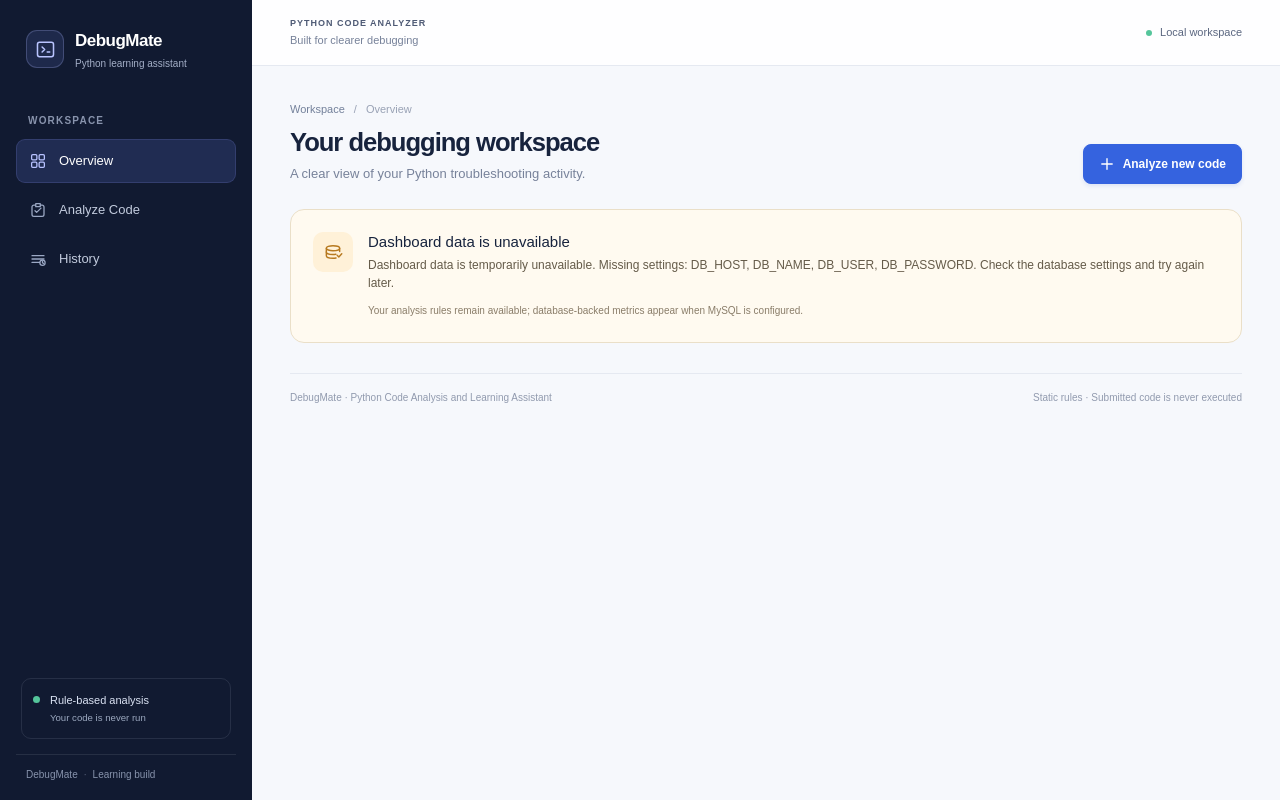
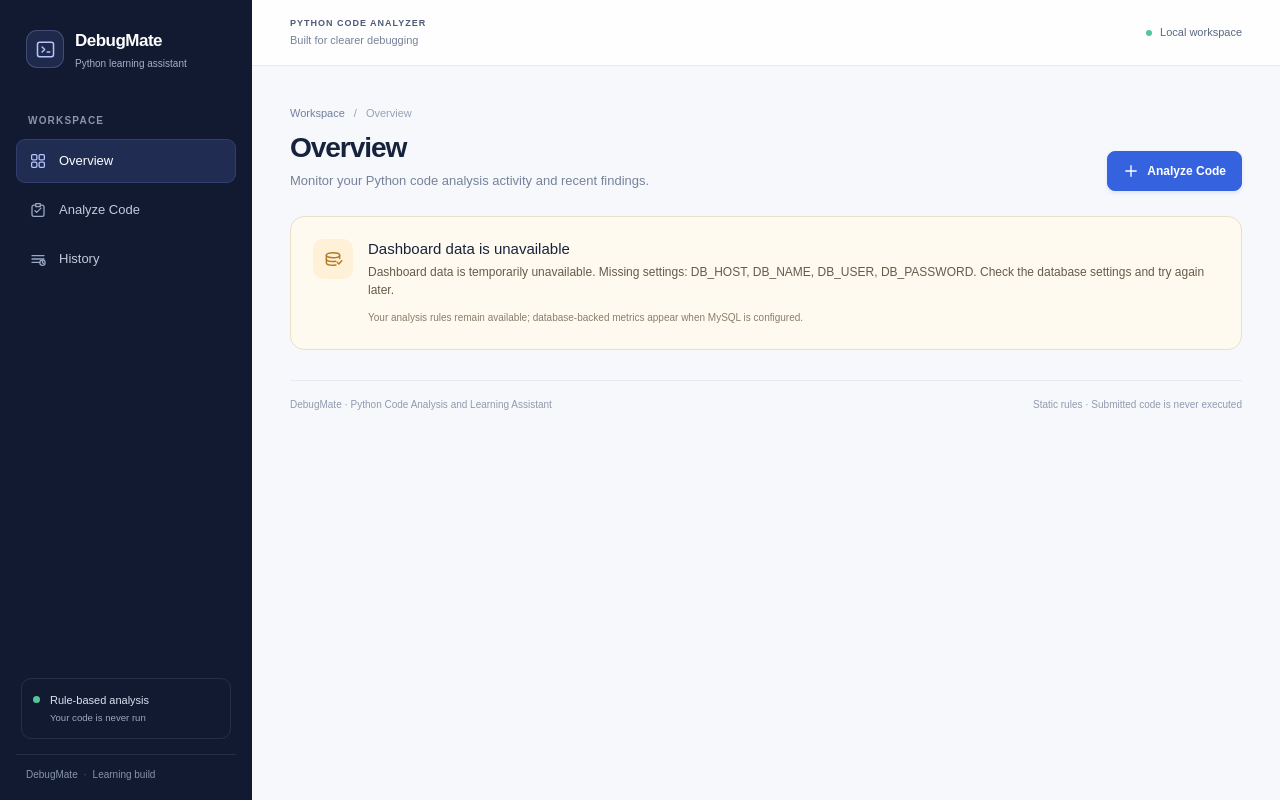
Before and after one commit to bhakti-wagh/DebugMate, a Flask app: page /dashboard in a window 1280 px wide. Run offline with Flask 3, Linux system fonts and the light colour scheme.

Commit message:
update the files

```diff
--- a/database.py
+++ b/database.py
@@ -5,6 +5,7 @@ stores it. Database settings are read from the process environment.
 """
 
 import os
+import re
 
 
 class DatabaseError(Exception):
@@ -92,7 +93,16 @@ def get_dashboard_stats():
             """SELECT COUNT(*) AS total,
                       COUNT(DISTINCT error_type) AS distinct_error_types,
                       COALESCE(SUM(CASE WHEN status = 'supported' THEN 1 ELSE 0 END), 0) AS recognized,
-                      COALESCE(SUM(CASE WHEN status IN ('unknown', 'malformed') THEN 1 ELSE 0 END), 0) AS uncertain
+                      COALESCE(SUM(CASE WHEN status IN ('unknown', 'malformed') THEN 1 ELSE 0 END), 0) AS uncertain,
+                      COALESCE(SUM(CASE WHEN SUBSTRING_INDEX(explanation, ' ', 1) REGEXP '^[0-9]+$'
+                                         AND SUBSTRING_INDEX(explanation, ' ', 2) REGEXP '^[0-9]+ detected$'
+                                        THEN CAST(SUBSTRING_INDEX(explanation, ' ', 1) AS UNSIGNED)
+                                        ELSE 0 END), 0) AS total_issues,
+                      COALESCE(SUM(CASE WHEN SUBSTRING_INDEX(explanation, ' ', 1) REGEXP '^[0-9]+$'
+                                         AND SUBSTRING_INDEX(explanation, ' ', 2) REGEXP '^[0-9]+ detected$'
+                                        THEN 1 ELSE 0 END), 0) AS issue_count_records,
+                      COALESCE(SUM(CASE WHEN created_at >= DATE_SUB(CURRENT_TIMESTAMP, INTERVAL 7 DAY)
+                                        THEN 1 ELSE 0 END), 0) AS recent
                FROM debug_history"""
         )
         summary = cursor.fetchone()
@@ -110,6 +120,9 @@ def get_dashboard_stats():
             "distinct_error_types": summary["distinct_error_types"],
             "recognized": summary["recognized"],
             "uncertain": summary["uncertain"],
+            "total_issues": summary["total_issues"],
+            "issue_count_records": summary["issue_count_records"],
+            "recent": summary["recent"],
             "by_error_type": by_error_type,
             "recent_analyses": recent_analyses,
         }
@@ -129,7 +142,18 @@ def _fetch_recent(cursor, limit):
              LIMIT %s"""
     bounded_limit = max(1, min(int(limit), 200))
     cursor.execute(sql, (bounded_limit,))
-    return cursor.fetchall()
+    rows = cursor.fetchall()
+    for row in rows:
+        row["issue_count"] = _issue_count_from_summary(row.get("explanation"))
+    return rows
+
+
+def _issue_count_from_summary(explanation):
+    """Read the count from summaries written by the static analyzer."""
+    if not isinstance(explanation, str):
+        return None
+    match = re.match(r"^(\d+) detected issues? \(", explanation)
+    return int(match.group(1)) if match else None
 
 
 def _close(resource):
--- a/static/css/style.css
+++ b/static/css/style.css
@@ -286,3 +286,16 @@ svg { width: 20px; height: 20px; fill: none; stroke: currentColor; stroke-width:
 @media (prefers-reduced-motion: reduce) {
   *, *::before, *::after { scroll-behavior: auto !important; transition-duration: .01ms !important; animation-duration: .01ms !important; }
 }
+
+/* Small refinements for the demonstration workspace */
+.main-content { padding-top: 39px; }
+.page-heading h1 { font-size: clamp(27px, 2.2vw, 32px); }
+.metric-card, .panel { box-shadow: 0 4px 16px rgba(25, 43, 79, .045); }
+.metric-card:hover { border-color: #d7e0f5; }
+.data-table tbody tr:hover { background: #f8faff; }
+.code-input { tab-size: 4; }
+.history-panel .table-responsive { max-width: 100%; }
+@media (max-width: 700px) {
+  .main-content { padding-top: 24px; }
+  .page-heading h1 { font-size: 24px; }
+}
--- a/templates/dashboard.html
+++ b/templates/dashboard.html
@@ -1,9 +1,9 @@
 {% extends "base.html" %}
 {% block title %}Overview{% endblock %}
 {% block crumb_label %}Overview{% endblock %}
-{% block page_title %}Your debugging workspace{% endblock %}
-{% block page_description %}A clear view of your Python troubleshooting activity.{% endblock %}
-{% block page_action %}<a class="btn btn-primary app-primary-button" href="{{ url_for('home') }}"><svg viewBox="0 0 20 20" aria-hidden="true"><path d="M10 3.5v13M3.5 10h13"/></svg>Analyze new code</a>{% endblock %}
+{% block page_title %}Overview{% endblock %}
+{% block page_description %}Monitor your Python code analysis activity and recent findings.{% endblock %}
+{% block page_action %}<a class="btn btn-primary app-primary-button" href="{{ url_for('home') }}"><svg viewBox="0 0 20 20" aria-hidden="true"><path d="M10 3.5v13M3.5 10h13"/></svg>Analyze Code</a>{% endblock %}
 {% block content %}
   {% if database_message %}
     <div class="database-state" role="status"><span class="state-icon"><svg viewBox="0 0 24 24" aria-hidden="true"><path d="M4 7.5c0-1.7 3.6-3 8-3s8 1.3 8 3-3.6 3-8 3-8-1.3-8-3Z"/><path d="M4 7.5v9c0 1.7 3.6 3 8 3 1.3 0 2.5-.1 3.6-.3M20 7.5v4"/><path d="M4 12c0 1.7 3.6 3 8 3 1.2 0 2.4-.1 3.4-.3M17 16l2 2 3.5-4"/></svg></span><div><h2>Dashboard data is unavailable</h2><p>{{ database_message }}</p><small>Your analysis rules remain available; database-backed metrics appear when MySQL is configured.</small></div></div>
@@ -12,7 +12,7 @@
       <article class="metric-card"><div class="metric-top"><span>Total analyses</span><span class="metric-icon icon-blue"><svg viewBox="0 0 24 24" aria-hidden="true"><path d="M7 4.5h10A2.5 2.5 0 0 1 19.5 7v13H4.5V7A2.5 2.5 0 0 1 7 4.5Z"/><path d="M8 9h8M8 13h8M8 17h5"/></svg></span></div><strong>{{ stats.total }}</strong><small>Saved code analyses</small></article>
       <article class="metric-card"><div class="metric-top"><span>Distinct issue categories</span><span class="metric-icon icon-violet"><svg viewBox="0 0 24 24" aria-hidden="true"><circle cx="7" cy="7" r="3"/><circle cx="17" cy="7" r="3"/><circle cx="7" cy="17" r="3"/><circle cx="17" cy="17" r="3"/></svg></span></div><strong>{{ stats.distinct_error_types }}</strong><small>Categories seen in your history</small></article>
       <article class="metric-card"><div class="metric-top"><span>Analyzed</span><span class="metric-icon icon-green"><svg viewBox="0 0 24 24" aria-hidden="true"><path d="M12 3.5 20 7v5c0 4.4-3.2 7.5-8 9-4.8-1.5-8-4.6-8-9V7l8-3.5Z"/><path d="m8.5 12 2.3 2.3 4.7-5"/></svg></span></div><strong>{{ stats.recognized }}</strong><small>Passed static parsing</small></article>
-      <article class="metric-card"><div class="metric-top"><span>Needs review</span><span class="metric-icon icon-amber"><svg viewBox="0 0 24 24" aria-hidden="true"><path d="m12 4 9 16H3L12 4Z"/><path d="M12 9v5m0 3h.01"/></svg></span></div><strong>{{ stats.uncertain }}</strong><small>Unknown or incomplete input</small></article>
+      <article class="metric-card"><div class="metric-top"><span>Issues detected</span><span class="metric-icon icon-amber"><svg viewBox="0 0 24 24" aria-hidden="true"><path d="m12 4 9 16H3L12 4Z"/><path d="M12 9v5m0 3h.01"/></svg></span></div><strong>{{ stats.total_issues }}</strong><small>From {{ stats.issue_count_records }} records with issue counts</small></article>
     </section>
     <div class="overview-grid">
       <section class="panel breakdown-panel" aria-labelledby="breakdown-title">
@@ -22,7 +22,7 @@
       </section>
       <section class="panel recent-panel" aria-labelledby="recent-title">
         <div class="panel-heading compact-heading"><div><h2 id="recent-title">Recent analyses</h2><p>Your latest troubleshooting activity</p></div><a class="text-link" href="{{ url_for('history') }}">View history <span aria-hidden="true">→</span></a></div>
-        {% if stats.recent_analyses %}<div class="table-responsive"><table class="table data-table mb-0"><thead><tr><th scope="col">Issue category</th><th scope="col">Status</th><th scope="col">Submitted</th></tr></thead><tbody>{% for row in stats.recent_analyses %}<tr><td><strong>{{ row.error_type or 'Unidentified' }}</strong><small>{{ row.error_text|truncate(62, true, '…') }}</small></td><td><span class="table-status status-{{ row.status }}">{{ row.status|replace('_', ' ')|title }}</span></td><td class="timestamp-cell">{{ row.created_at }}</td></tr>{% endfor %}</tbody></table></div>
+        {% if stats.recent_analyses %}<div class="table-responsive"><table class="table data-table mb-0"><thead><tr><th scope="col">Issue category</th><th scope="col">Status</th><th scope="col">Issues</th><th scope="col">Submitted</th></tr></thead><tbody>{% for row in stats.recent_analyses %}<tr><td><strong>{{ row.error_type or 'Unidentified' }}</strong><small>{{ row.error_text|truncate(62, true, '…') }}</small></td><td><span class="table-status status-{{ row.status }}">{{ row.status|replace('_', ' ')|title }}</span></td><td>{{ row.issue_count if row.issue_count is not none else 'Not recorded' }}</td><td class="timestamp-cell">{{ row.created_at }}</td></tr>{% endfor %}</tbody></table></div>
         {% else %}<div class="empty-state"><span class="empty-icon"><svg viewBox="0 0 24 24" aria-hidden="true"><path d="M7 4.5h10A2.5 2.5 0 0 1 19.5 7v13H4.5V7A2.5 2.5 0 0 1 7 4.5Z"/><path d="M8 10h8M8 14h5"/></svg></span><strong>No analyses yet</strong><span>Your recent code analyses will appear here.</span><a class="text-link" href="{{ url_for('home') }}">Analyze your first code sample <span aria-hidden="true">→</span></a></div>{% endif %}
       </section>
     </div>
--- a/templates/history.html
+++ b/templates/history.html
@@ -9,8 +9,8 @@
   {% if analyses %}
     <section class="panel history-panel" aria-labelledby="history-list-title">
       <div class="panel-heading history-controls"><div><h2 id="history-list-title">Recent submissions</h2><p>Showing up to 50 of the newest saved code analyses.</p></div><div class="search-box"><svg viewBox="0 0 20 20" aria-hidden="true"><circle cx="8.5" cy="8.5" r="5.5"/><path d="m13 13 4 4"/></svg><label class="visually-hidden" for="history-search">Search history</label><input type="search" id="history-search" class="form-control" placeholder="Search history" autocomplete="off"></div></div>
-      <div class="table-responsive"><table class="table data-table history-table mb-0"><thead><tr><th scope="col">Error type</th><th scope="col">Status</th><th scope="col">Submitted</th><th scope="col">Details</th></tr></thead><tbody id="history-rows">
-        {% for row in analyses %}<tr class="history-row" data-filter="{{ (row.error_type or 'Unidentified') ~ ' ' ~ row.status ~ ' ' ~ row.error_text }}"><td><strong>{{ row.error_type or 'Unidentified' }}</strong><small>{{ row.error_text|truncate(72, true, '…') }}</small></td><td><span class="table-status status-{{ row.status }}">{{ row.status|replace('_', ' ')|title }}</span></td><td class="timestamp-cell">{{ row.created_at }}</td><td><details class="inspect-details"><summary>Inspect</summary><div class="inspect-content"><h3>Submitted code or text</h3><pre>{{ row.error_text }}</pre><h3>Analysis summary</h3><p>{{ row.explanation }}</p><h3>Suggested next steps</h3><p>{{ row.suggested_fix }}</p></div></details></td></tr>{% endfor %}
+      <div class="table-responsive"><table class="table data-table history-table mb-0"><thead><tr><th scope="col">Error type</th><th scope="col">Status</th><th scope="col">Issues</th><th scope="col">Submitted</th><th scope="col">Details</th></tr></thead><tbody id="history-rows">
+        {% for row in analyses %}<tr class="history-row" data-filter="{{ (row.error_type or 'Unidentified') ~ ' ' ~ row.status ~ ' ' ~ row.error_text }}"><td><strong>{{ row.error_type or 'Unidentified' }}</strong><small>{{ row.error_text|truncate(72, true, '…') }}</small></td><td><span class="table-status status-{{ row.status }}">{{ row.status|replace('_', ' ')|title }}</span></td><td>{{ row.issue_count if row.issue_count is not none else 'Not recorded' }}</td><td class="timestamp-cell">{{ row.created_at }}</td><td><details class="inspect-details"><summary>Inspect</summary><div class="inspect-content"><h3>Submitted code or text</h3><pre>{{ row.error_text }}</pre><h3>Analysis summary</h3><p>{{ row.explanation }}</p><h3>Suggested next steps</h3><p>{{ row.suggested_fix }}</p></div></details></td></tr>{% endfor %}
       </tbody></table></div>
       <p class="filter-empty" id="filter-empty" hidden>No history entries match your search.</p>
       <div class="table-footer"><span>Recent records are ordered newest first.</span><span id="visible-count" aria-live="polite">{{ analyses|length }} records</span></div>
```
Also changed, not shown: tests/test_app.py (+1 -0 lines), tests/test_database.py (+17 -2 lines).
